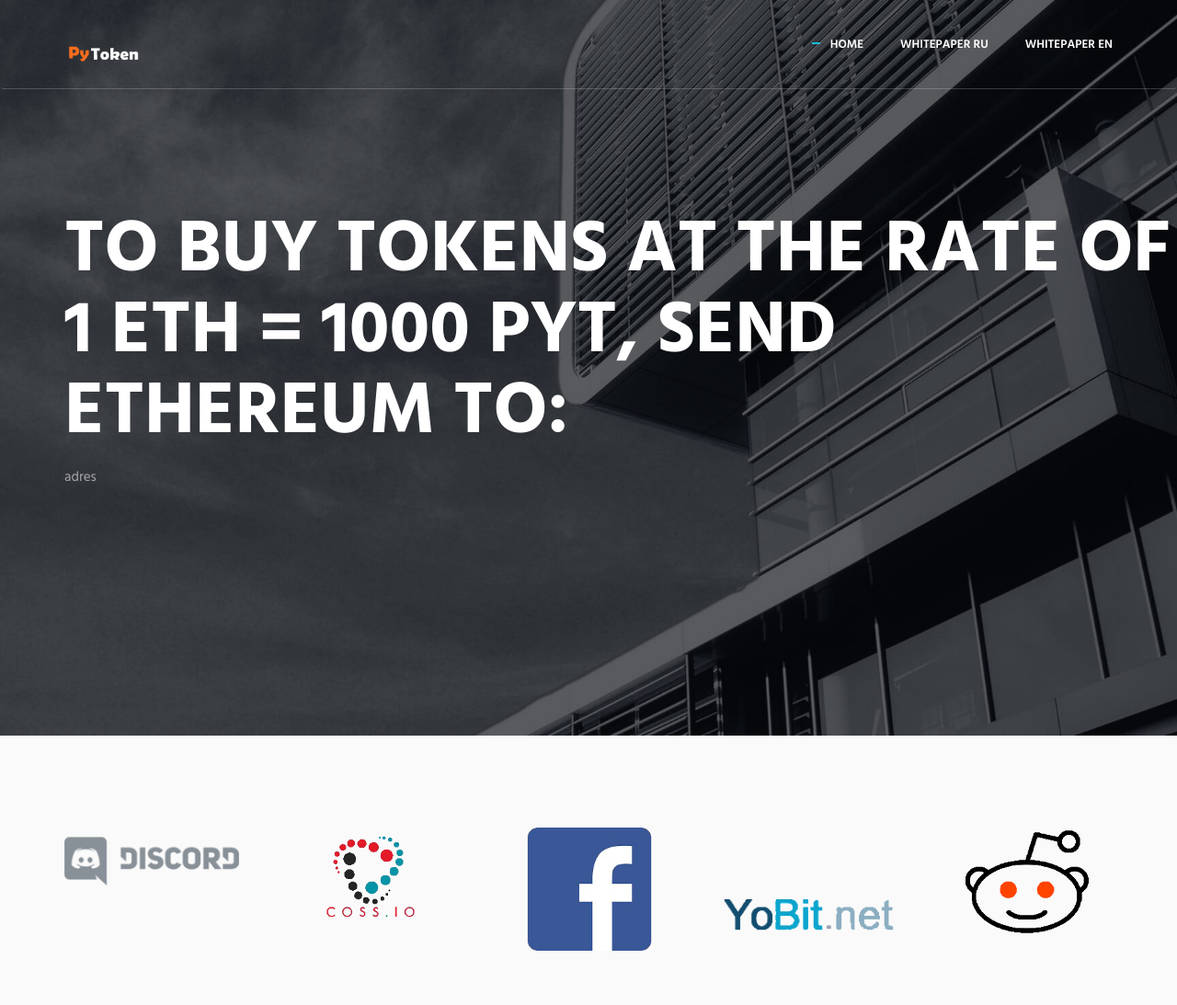
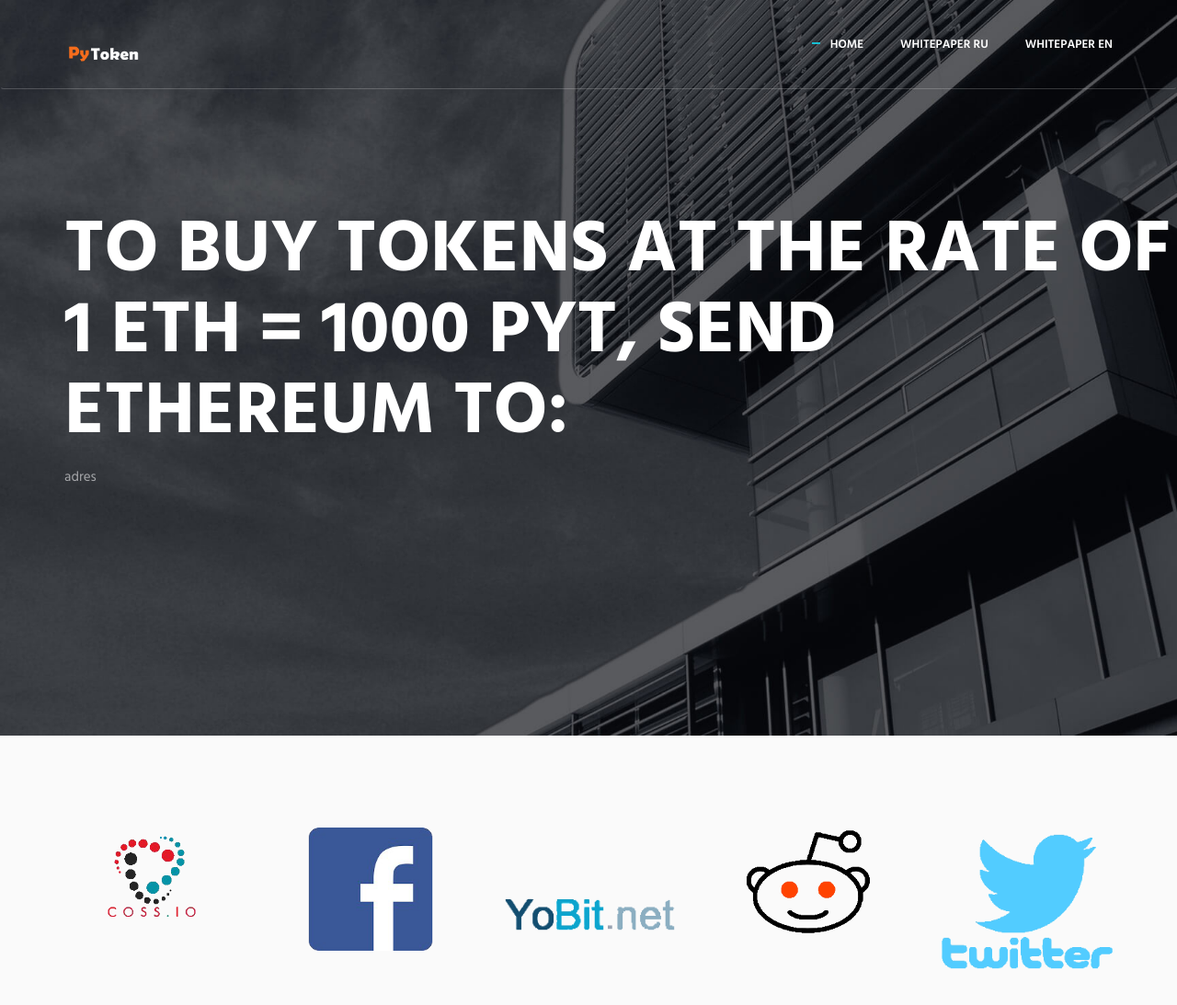
Before and after one commit to pytoken/pytoken.github.io, a plain HTML site: page index.html in a window 1280 px wide. Shown: the top 1093 px of the page at 92% size. Drawn offline with Linux system fonts and the light colour scheme.

Commit message:
Update index.html

```diff
--- a/index.html
+++ b/index.html
@@ -300,9 +300,9 @@
                 <div class="swiper-slider swiper-clients">
                     <!-- Swiper Wrapper -->
                     <div class="swiper-wrapper">
-                        <div class="swiper-slide">
+                        <!-- <div class="swiper-slide">
                             <img class="swiper-clients-img" src="img/clients/01.png" alt="Clients Logo">
-                        </div>
+                        </div> -->
                         <div class="swiper-slide">
                             <img class="swiper-clients-img" src="img/clients/02.png" alt="Clients Logo">
                         </div>
```
